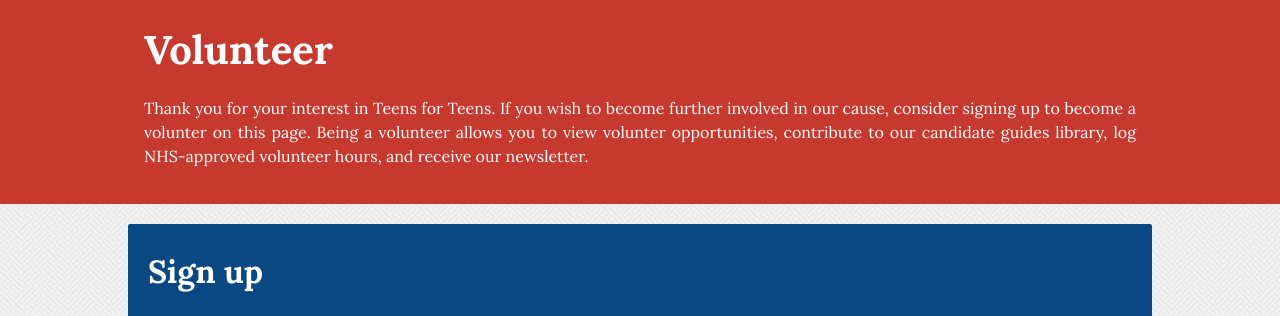
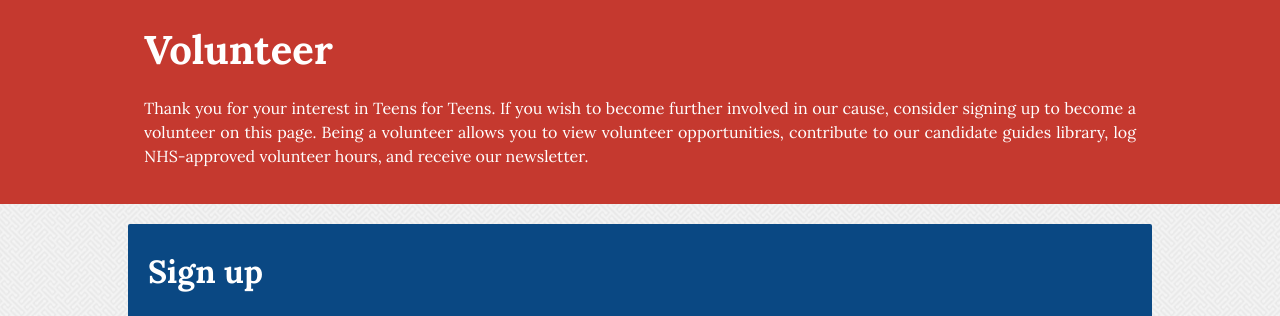
Before and after one commit to TriangleUrbanDebateLeague/tudl, a Flask app: page /volunteer/ in a window 1280 px wide. Shown: the part 65-381 px from the top of the page. Run offline with Flask 2, Linux system fonts and the light colour scheme.

Commit message:
spelling is really hard

```diff
--- a/site/modules/staticpages/templates/volunteer.html
+++ b/site/modules/staticpages/templates/volunteer.html
@@ -5,8 +5,8 @@
     <div class="cta-text">
         <span class="cta-header-text header">Volunteer</span>
         <p>Thank you for your interest in Teens for Teens. If you wish to become further
-        involved in our cause, consider signing up to become a volunter on this page.
-        Being a volunteer allows you to view volunter opportunities, contribute to our
+        involved in our cause, consider signing up to become a volunteer on this page.
+        Being a volunteer allows you to view volunteer opportunities, contribute to our
         candidate guides library, log NHS-approved volunteer hours, and receive our
         newsletter.</p>
     </div>
```
